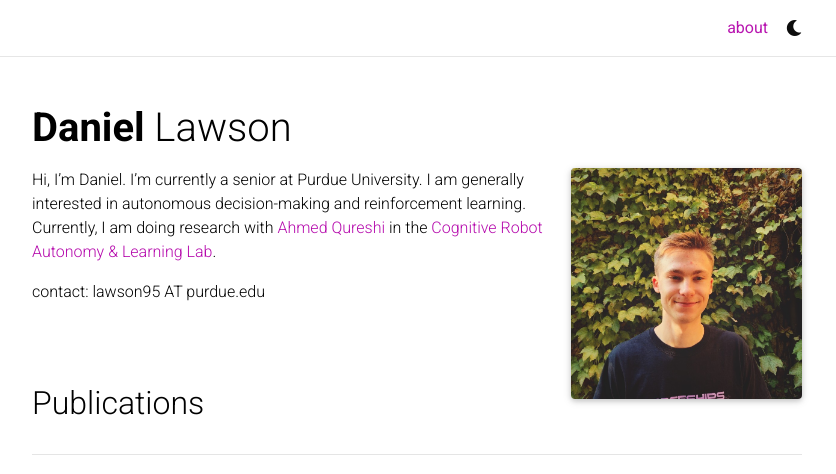
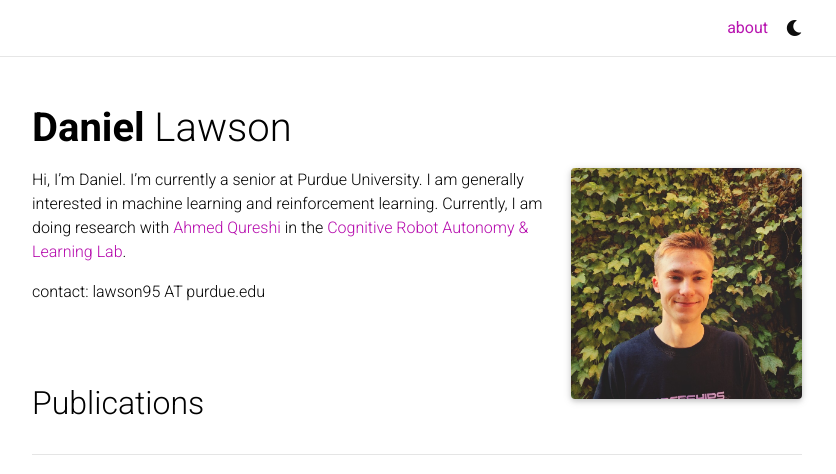
Before and after one commit to daniellawson9999/portfolio, a Jekyll site: the page built from _pages/about.md, in a window 1280 px wide and 1355 px high, cut to the strip 0-474 px from the top of the window. Shown: the whole strip, without its empty margins (223-1059 px from the left). Built offline with Jekyll 4.4.1, drawn with Linux system fonts in a browser that asks for light colours; comment, search, counter and statistics services are not loaded; a style sheet for code colours, icons or effects is not loaded.

Commit message:
Update about.md

```diff
--- a/_pages/about.md
+++ b/_pages/about.md
@@ -18,7 +18,7 @@ selected_papers: false # includes a list of papers marked as "selected={true}"
 social: true  # includes social icons at the bottom of the page
 ---
 
-Hi, I'm Daniel. I'm currently a senior at Purdue University. I am generally interested in autonomous decision-making and reinforcement learning. Currently, I am doing research with [Ahmed Qureshi](https://qureshiahmed.github.io/) in the [Cognitive Robot Autonomy & Learning Lab](https://corallab.net/).
+Hi, I'm Daniel. I'm currently a senior at Purdue University. I am generally interested in machine learning and reinforcement learning. Currently, I am doing research with [Ahmed Qureshi](https://qureshiahmed.github.io/) in the [Cognitive Robot Autonomy & Learning Lab](https://corallab.net/).
 
 contact: lawson95 AT purdue.edu
 
```
